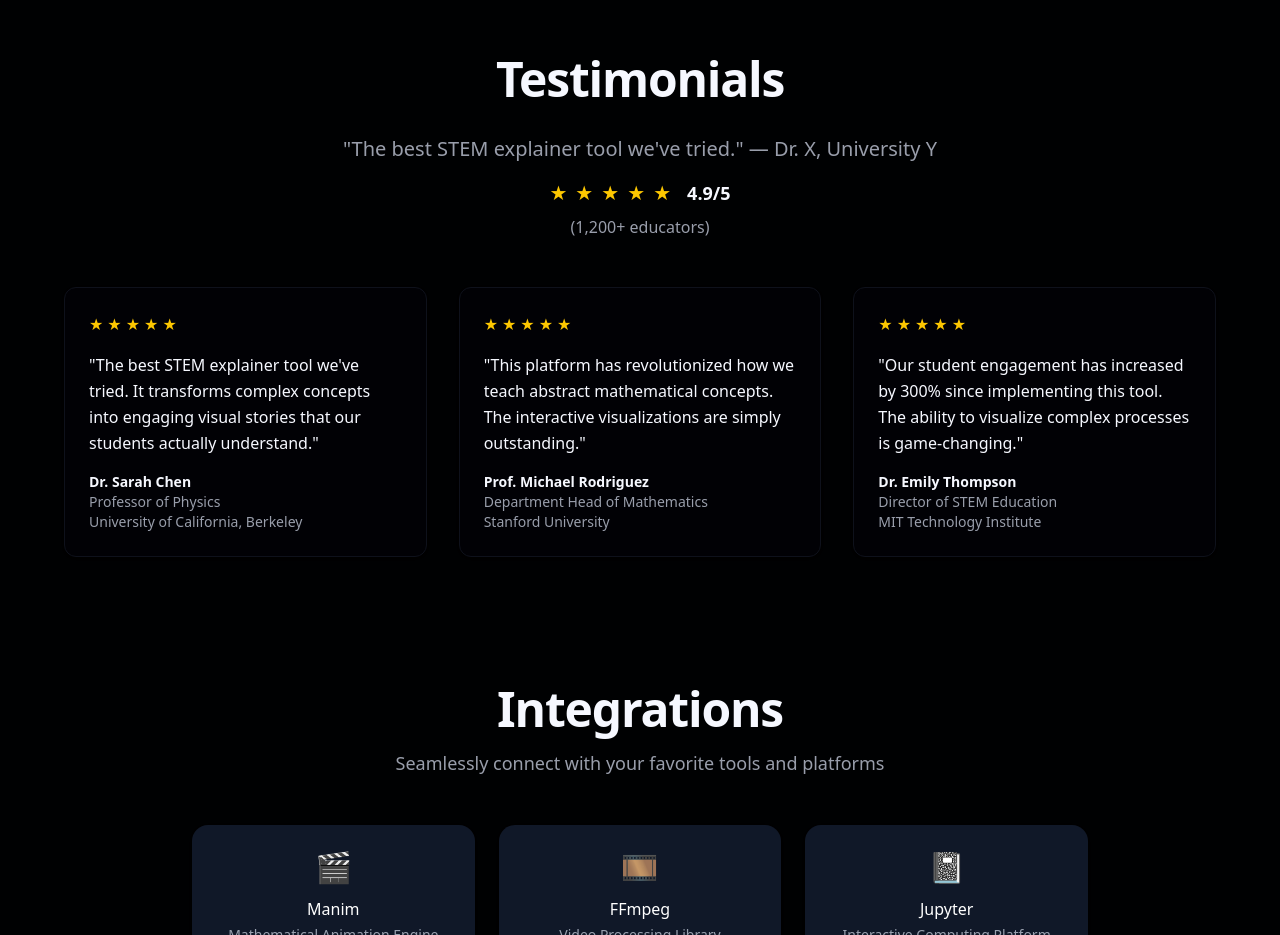
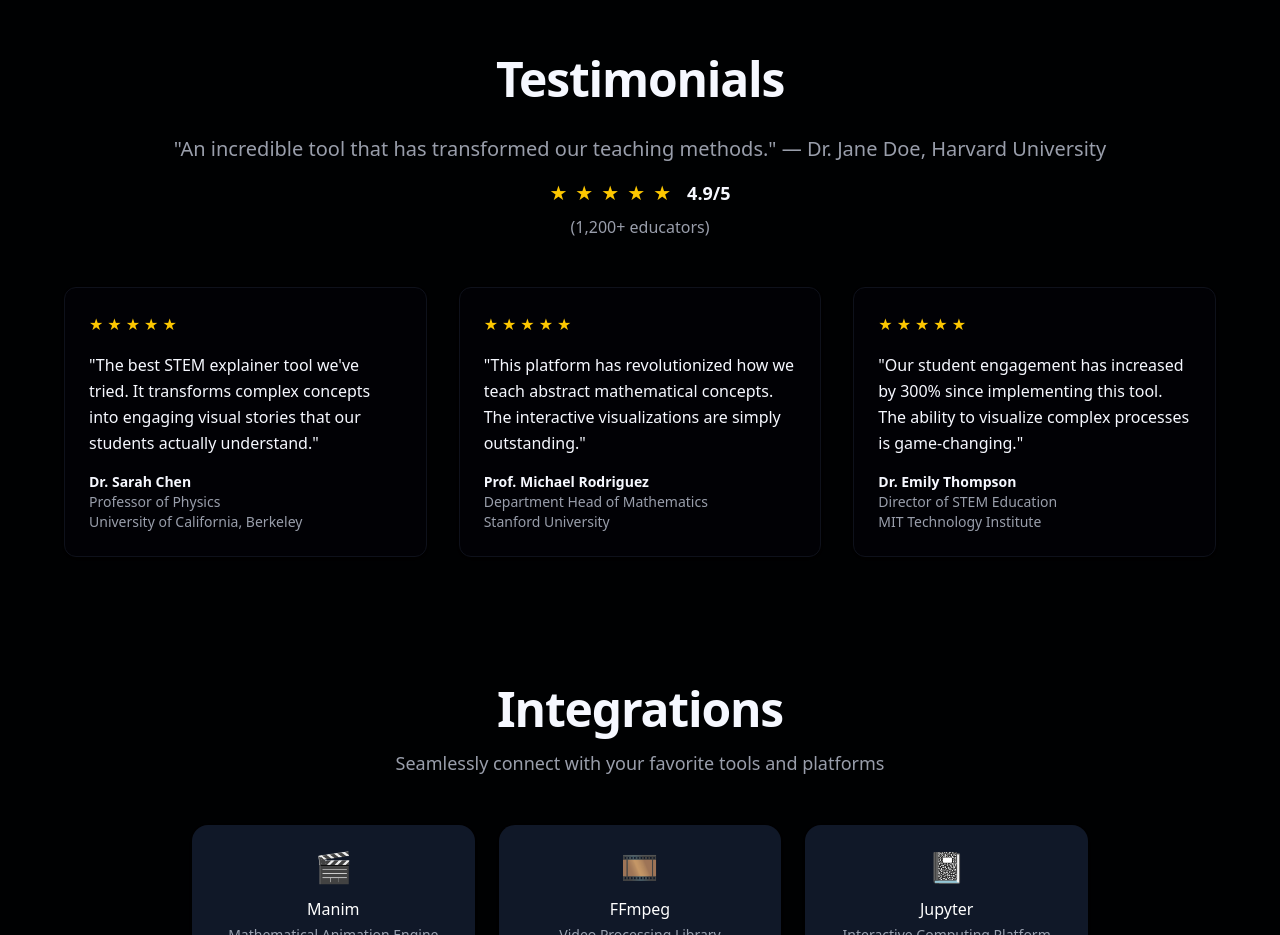
Before and after one commit to khanhthanhdev/sf_landingpage, a Next.js app: page / in a window 1280 px wide. Shown: the part 5400-6335 px from the top of the page. Built offline with nearby package versions, Linux system fonts and the light colour scheme.

Commit message:
fix: Update testimonial quote for accuracy and relevance

```diff
--- a/src/components/landing/SocialProof.tsx
+++ b/src/components/landing/SocialProof.tsx
@@ -34,8 +34,8 @@ export default function SocialProof() {
         {/* Rating and Stats */}
         <div className="text-center mb-12">
           <p className="text-lg md:text-xl text-muted-foreground mb-4">
-            &quot;The best STEM explainer tool we&apos;ve tried.&quot; &mdash;
-            Dr. X, University Y
+            &quot;An incredible tool that has transformed our teaching
+            methods.&quot; &mdash; Dr. Jane Doe, Harvard University
           </p>
           <div className="flex items-center justify-center gap-2 mb-2">
             {[...Array(5)].map((_, i) => (
```
